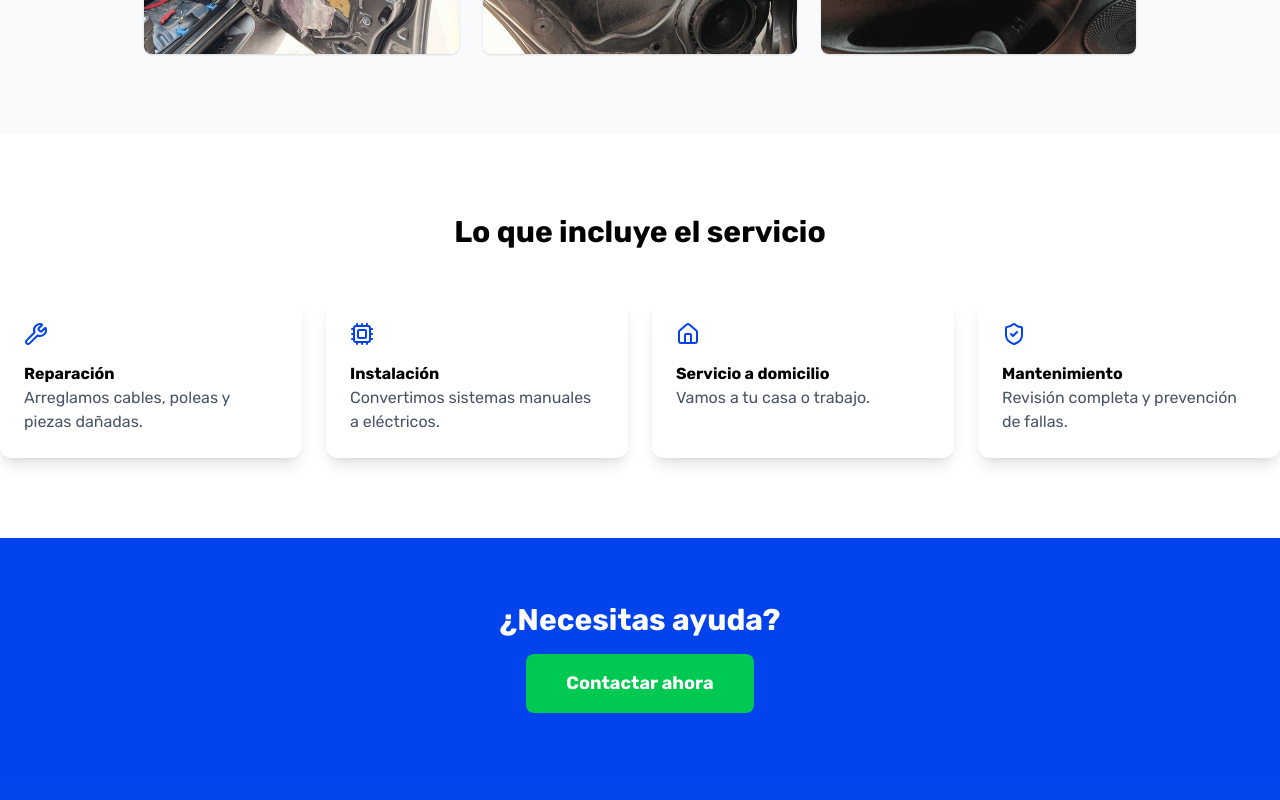
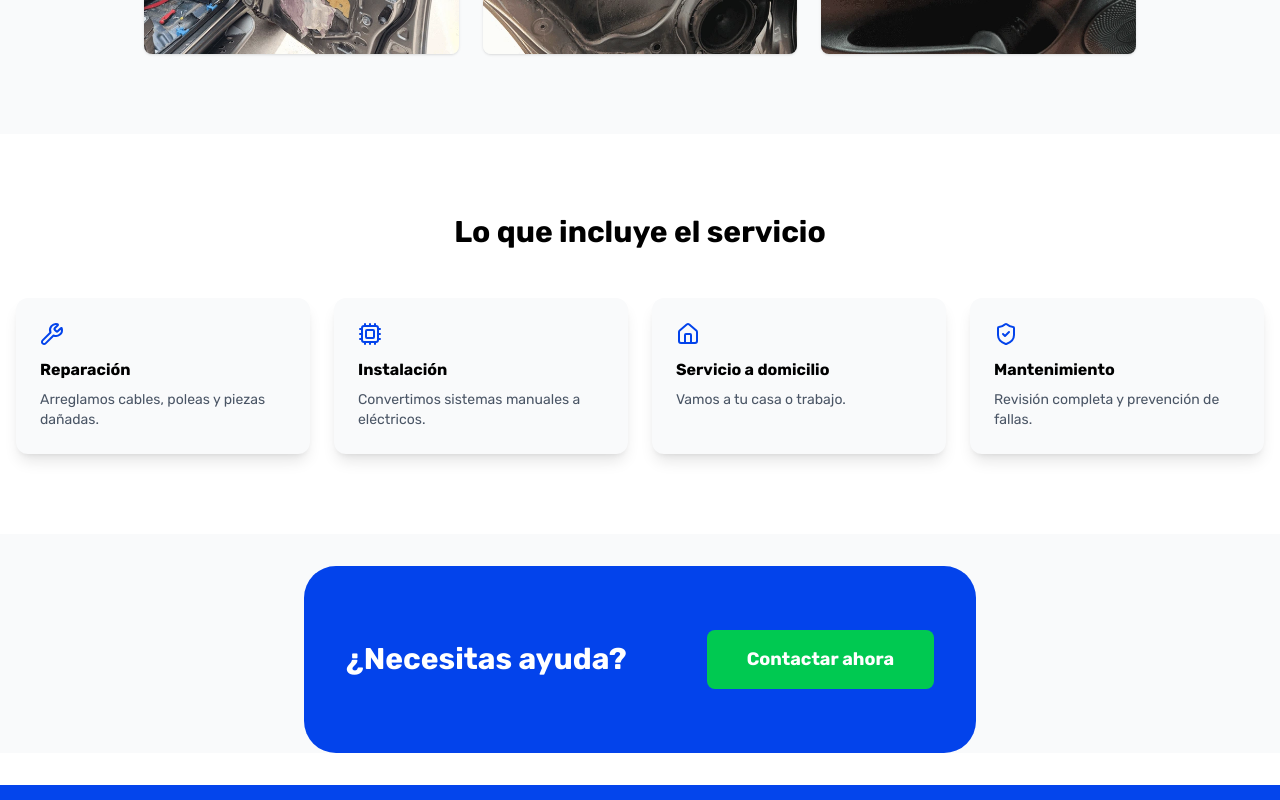
Before and after one commit to Misahel-777/Security-Cars, a Next.js app: page /servicios/alzavidrios in a window 1280 px wide. Shown: the part 1460-2260 px from the top of the page. Built offline with nearby package versions, Linux system fonts and the light colour scheme.

Commit message:
Agregué mejoras al diseño

```diff
--- a/src/app/servicios/alzavidrios/page.jsx
+++ b/src/app/servicios/alzavidrios/page.jsx
@@ -131,24 +131,26 @@ export default function ServicePage() {
       </section>
 
       {/* SERVICIOS */}
-      <section className="py-20 bg-white">
+      <section className="py-20 bg-white px-4">
+        <div className="max-w-7xl mx-auto">
         <header className="text-center mb-12">
           <h3 className="text-3xl font-bold">Lo que incluye el servicio</h3>
           </header>
         <div className="max-w-7xl mx-auto grid md:grid-cols-4 gap-6">
           {service.services.map((s, i) => (
-            <div key={i} className="p-6 rounded-xl shadow-lg">
-              <s.icon className="text-[#0343eb] mb-4" />
-              <h2 className="font-bold">{s.title}</h2>
-              <p className="text-gray-600">{s.description}</p>
+            <div key={i} className="p-6 rounded-xl shadow-lg hover:-translate-y-1 transition bg-gray-50">
+              <s.icon className="text-[#0343eb] mb-3 w-6 h-6" />
+              <h2 className="font-bold mb-2">{s.title}</h2>
+              <p className="text-gray-600 text-sm">{s.description}</p>
             </div>
           ))}
+        </div>
         </div>
       </section>
 
       {/* CTA */}
-      <section className="bg-[#0343eb] text-white py-16 text-center">
-        <h2 className="text-3xl font-bold mb-4">
+      <section className="bg-[#0343eb] text-white py-16 m-8 flex gap-20 w-2xl items-center mx-auto justify-center rounded-4xl text-center">
+        <h2 className="text-3xl font-bold">
           ¿Necesitas ayuda?
         </h2>
 
--- a/src/app/servicios/pestillos/page.jsx
+++ b/src/app/servicios/pestillos/page.jsx
@@ -73,9 +73,9 @@ const whatsappText = encodeURIComponent(
 const whatsappUrl = `https://wa.me/${whatsappNumber}?text=${whatsappText}`;
 
   return (
-    <main className="bg-gray-50">
+    <main >
       {/* HERO */}
-      <section className="bg-linear-to-r from-[#0343eb] to-[#0343eb]/80 text-white py-25 px-4">
+      <section className="bg-linear-to-r from-[#0343eb] to-[#0343eb]/80 text-white py-14 px-4">
         <div className="max-w-7xl mx-auto grid md:grid-cols-2 gap-12 items-center">
           <div className="space-y-6">
             <header>
@@ -140,8 +140,8 @@ const whatsappUrl = `https://wa.me/${whatsappNumber}?text=${whatsappText}`;
       </section>
 
       {/* CTA */}
-      <section className="bg-[#0343eb] text-white text-center py-16">
-        <h2 className="text-3xl font-bold mb-6">¿Necesitas ayuda?</h2>
+      <section className="bg-[#0343eb] text-white text-center py-16 m-8 flex gap-20 w-2xl items-center mx-auto justify-center rounded-4xl">
+        <h2 className="text-3xl font-bold">¿Necesitas ayuda?</h2>
         <Link href={whatsappUrl} target="_blank" rel="noopener noreferrer">
           <button className="bg-green-500 px-10 py-4 text-[18px] rounded-lg font-bold cursor-pointer">
             Contactar ahora
```
